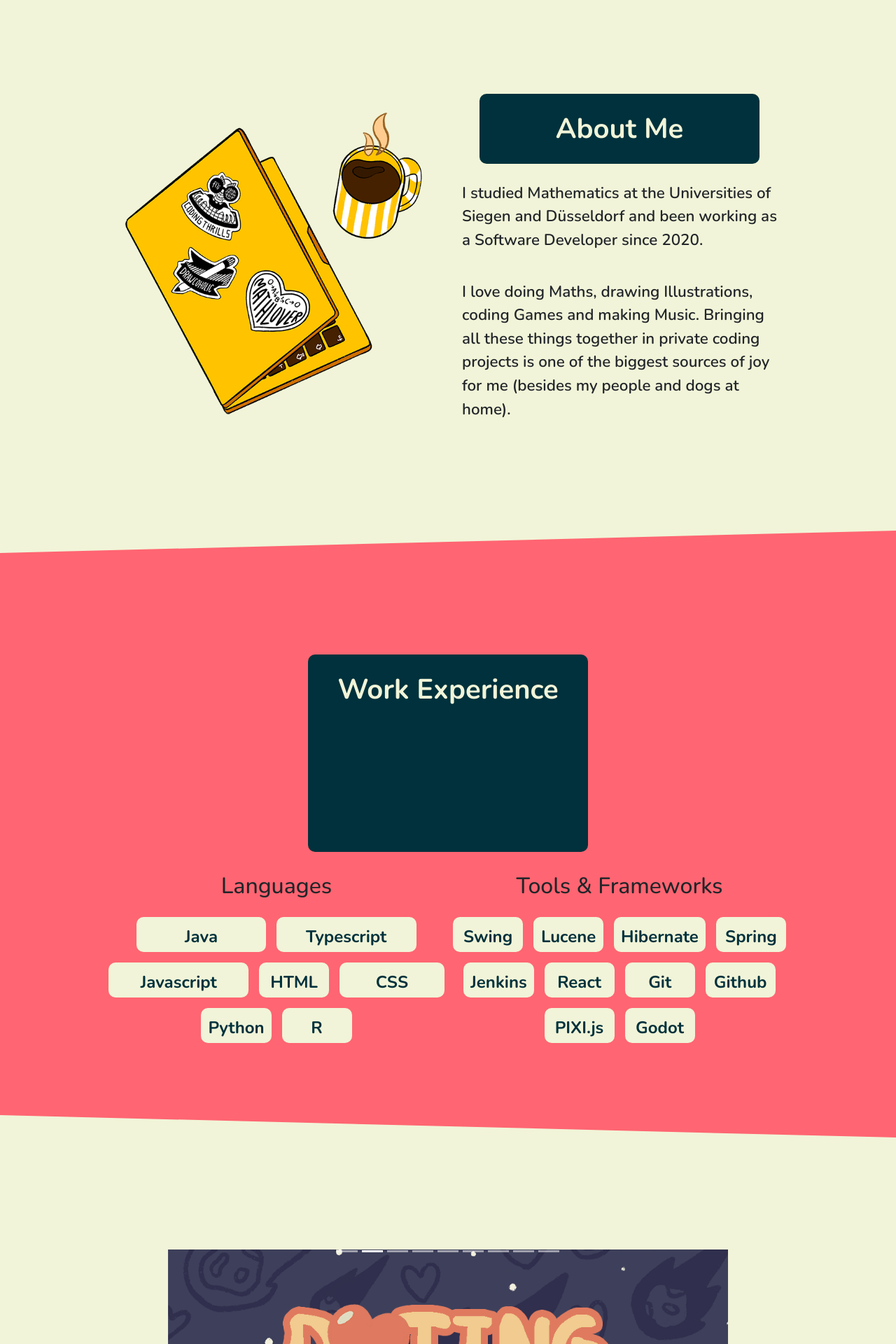
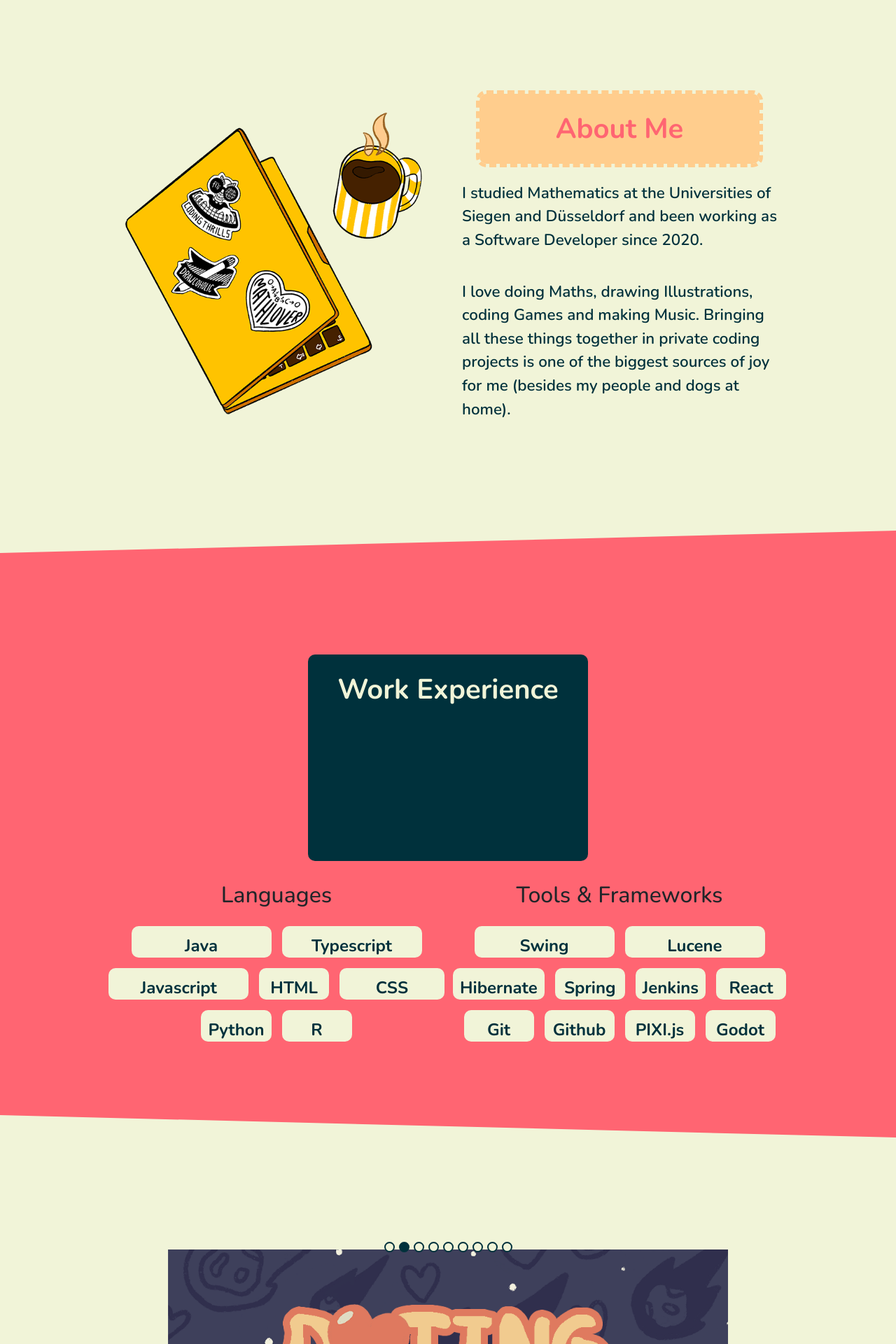
Before and after one commit to joscco/JosccoWebsite, a React (Create React App) app: page / in a window 1280 px wide. Shown: the part 880-2800 px from the top of the page at 70% size. Built offline with nearby package versions, Linux system fonts and the light colour scheme.

Commit message:
Update some more stuff

```diff
--- a/src/components/ProjectCarousel.tsx
+++ b/src/components/ProjectCarousel.tsx
@@ -40,7 +40,7 @@ export class ProjectCarousel extends React.Component {
         let indicators = this.createIndicators(PROJECTS.length);
         return <div ref={this.projectCarousel}
                     id="projectsCarousel"
-                    className="container-box carousel slide"
+                    className="container-box slide carousel"
                     data-ride="carousel">
             <div className="carousel-inner">
                 {items}
@@ -56,9 +56,12 @@ export class ProjectCarousel extends React.Component {
     }
 
     createIndicators(length: number) {
-        let items = Array.from(Array(length).keys()).map(number => <li data-slide-to={number} key={number}
-                                                                       className={number === 0 ? "active" : ""}/>);
-        return <ol data-target="#projectsCarousel" className="carousel-indicators">
+        let items = Array.from(Array(length).keys()).map(number =>
+            <li data-target="#projectsCarousel"
+                key={number}
+                data-slide-to={number}
+                className={number === 0 ? "active" : ""}/>);
+        return <ol className="carousel-indicators">
             {items}
         </ol>
     }
@@ -80,7 +83,7 @@ const PROJECTS: ProjectItemType[] = [{
     imageAlt: "Dicity",
     heading: "Dicity",
     description: "A Game for the GMTK 2022 Game Jam"
-},{
+}, {
     hasSubPage: false,
     link: "https://joscco.itch.io/dating-under-the-comet",
     imagePath: ludumDare50,
--- a/src/components/SectionAbout.tsx
+++ b/src/components/SectionAbout.tsx
@@ -4,7 +4,7 @@ import "./css/SectionAbout.css"
 
 export class SectionAbout extends React.Component {
     render() {
-        return <section id="about" className="section beige">
+        return <section id="about" className="section beige dark-font">
             <div className="sub-section reverse-section">
                 <div className="container-box">
                     <div className="section-heading about-heading">About Me</div>
--- a/src/components/SectionSkills.tsx
+++ b/src/components/SectionSkills.tsx
@@ -31,11 +31,11 @@ export class SectionSkills extends React.Component<{ heading: string, headingCla
 const languageSkillItems = [
     {
         title: "Java",
-        description: "main language at work",
+        description: "is my main language at work",
     },
     {
         title: "Typescript",
-        description: "main language for private web projects",
+        description: "id my main language for private web projects",
     },
     {
         title: "Javascript",
@@ -58,10 +58,12 @@ const languageSkillItems = [
 
 const toolSkillItems = [
     {
-        title: "Swing"
+        title: "Swing",
+        description: "was used for building GUIs at my old job"
     },
     {
-        title: "Lucene"
+        title: "Lucene",
+        description: "used to enhance searching speed intensively compared with database search"
     },
     {
         title: "Hibernate"
@@ -92,7 +94,7 @@ const toolSkillItems = [
 export class SectionWorkExperience extends React.Component {
     render() {
         return <div className="section red">
-            <div className="sub-section section-heading">
+            <div className="sub-section section-heading skill-heading">
                 Work Experience
             </div>
             <div className="sub-section">
--- a/src/components/css/ProjectCarousel.css
+++ b/src/components/css/ProjectCarousel.css
@@ -95,6 +95,15 @@
 
 .carousel-indicators li {
   transition: all 0.3s ease-in-out;
+  border: 2px solid #00313c;
+  background-color: #f1f4d8;
+  width: 15px;
+  height: 15px;
+  border-radius: 10px;
+}
+
+.carousel-indicators .active {
+  background-color: #00313c;
 }
 
 .project-item-link::before {
@@ -103,7 +112,7 @@
   align-items: center;
   justify-content: center;
   font-size: 3rem;
-  content: ">> to the project";
+  content: ">> TO PROJECT";
   color: #00313c;
   position: absolute;
   left: 0;
@@ -116,7 +125,7 @@
 }
 
 .project-item-link:hover::before {
-  opacity: 1;
+  opacity: 0.75;
 }
 
 /*# sourceMappingURL=ProjectCarousel.css.map */
--- a/src/components/css/ProjectCarousel.scss
+++ b/src/components/css/ProjectCarousel.scss
@@ -74,16 +74,16 @@ $arrow-height: 80px;
 
 .carousel-indicators li{
   transition: all 0.3s ease-in-out;
-  //border: 2px solid $dark;
-  //background-color: $beige;
-  //
-  //width: 15px;
-  //height: 15px;
-  //border-radius: 10px;
+  border: 2px solid $dark;
+  background-color: $beige;
+
+  width: 15px;
+  height: 15px;
+  border-radius: 10px;
 }
 
 .carousel-indicators .active {
-  //background-color: $dark;
+  background-color: $dark;
 }
 
 .project-item-link::before {
@@ -92,7 +92,7 @@ $arrow-height: 80px;
   align-items: center;
   justify-content: center;
   font-size: 3rem;
-  content: '>> to the project';
+  content: '>> TO PROJECT';
   color: $dark;
   position: absolute;
   left: 0;
@@ -105,5 +105,5 @@ $arrow-height: 80px;
 }
 
 .project-item-link:hover::before {
-  opacity: 1;
+  opacity: 0.75;
 }
--- a/src/components/css/SectionAbout.css
+++ b/src/components/css/SectionAbout.css
@@ -31,8 +31,9 @@
 }
 
 .about-heading {
-  background-color: #00313c;
-  color: #f1f4d8;
+  color: #ff6572;
+  background-color: #ffcd8d;
+  outline: 5px dashed #ffcd8d;
 }
 
 .notebook-image {
--- a/src/components/css/SectionAbout.scss
+++ b/src/components/css/SectionAbout.scss
@@ -1,8 +1,9 @@
 @import "Global";
 
 .about-heading {
-  background-color: $dark;
-  color: $beige;
+  color: $red;
+  background-color: $yellow;
+  outline: 5px dashed $yellow;
 }
 
 .notebook-image {
--- a/src/components/css/SectionSkill.css
+++ b/src/components/css/SectionSkill.css
@@ -39,7 +39,7 @@
   gap: 15px;
 }
 
-.section-heading {
+.skill-heading {
   color: #f1f4d8;
   background-color: #00313c;
 }
--- a/src/components/css/SectionSkill.scss
+++ b/src/components/css/SectionSkill.scss
@@ -9,7 +9,7 @@
   gap: 15px;
 }
 
-.section-heading {
+.skill-heading {
   color: $beige;
   background-color: $dark;
 }
--- a/src/components/css/Skill.css
+++ b/src/components/css/Skill.css
@@ -39,17 +39,17 @@
 .skill-item {
   min-width: 100px;
   max-width: 200px;
-  min-height: 50px;
-  max-height: 50px;
+  min-height: 45px;
+  max-height: 45px;
   display: flex;
   text-align: left;
-  vertical-align: top;
   align-items: center;
+  justify-content: flex-start;
   flex-direction: column;
   background-color: #f1f4d8;
   color: #00313c;
   border-radius: 10px;
-  transition: all 0.2s ease-out;
+  transition: all 0.5s ease-out;
   overflow: hidden;
 }
 
--- a/src/components/css/Skill.scss
+++ b/src/components/css/Skill.scss
@@ -9,17 +9,17 @@
 .skill-item {
   min-width: 100px;
   max-width: 200px;
-  min-height: 50px;
-  max-height: 50px;
+  min-height: 45px;
+  max-height: 45px;
   display: flex;
   text-align: left;
-  vertical-align: top;
   align-items: center;
+  justify-content: flex-start;
   flex-direction: column;
   background-color: $beige;
   color: $dark;
   border-radius: 10px;
-  transition: all 0.2s ease-out;
+  transition: all 0.5s ease-out;
   overflow: hidden;
 }
 
```
Also changed, not shown: 2 other files (tests, documents, lock files or other folders).
